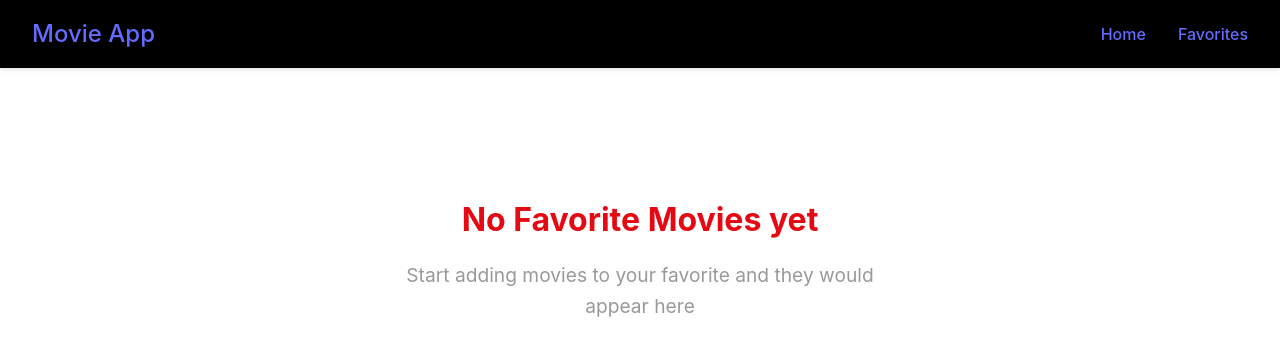
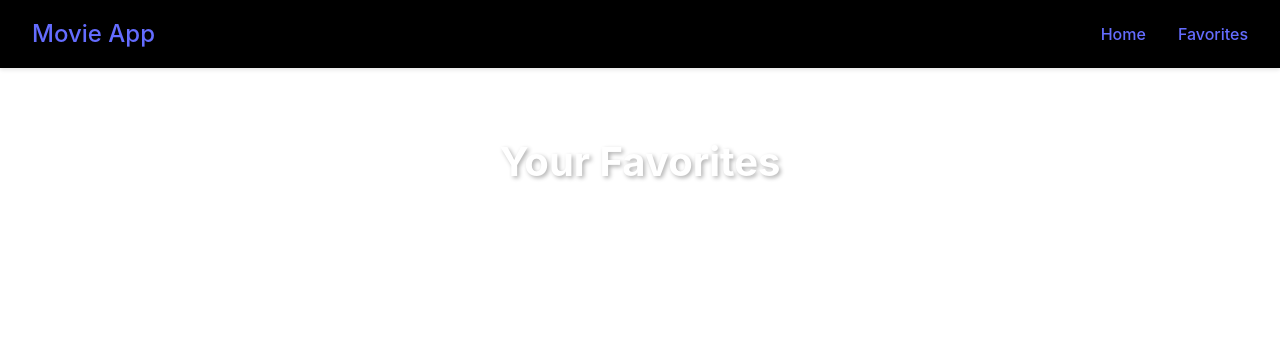
Before and after one commit to AbdullahiAbdulganiyu/movie-rating, a React (Vite) app: page /favorites in a window 1280 px wide. Shown: the top 356 px of the page. Built offline with nearby package versions, Linux system fonts and the light colour scheme.

Commit message:
returning a movie if the movie exist in the favorites

```diff
--- a/src/pages/Favorites.jsx
+++ b/src/pages/Favorites.jsx
@@ -1,9 +1,21 @@
+import MovieCard from "../components/MovieCard";
 import { useMovieContext } from "../contexts/MovieContext";
 import "../css/Favorites.css";
 
 function Favorites() {
   const { favorites } = useMovieContext();
 
+  if (favorites)
+    return (
+      <div className="favorites">
+        <h2>Your Favorites</h2>
+        <div className="movie-grid">
+          {favorites.map((movie) => (
+            <MovieCard movie={movie} key={movie.id} />
+          ))}
+        </div>
+      </div>
+    );
   return (
     <div className="favorites-empty">
       <h2>No Favorite Movies yet</h2>
```
